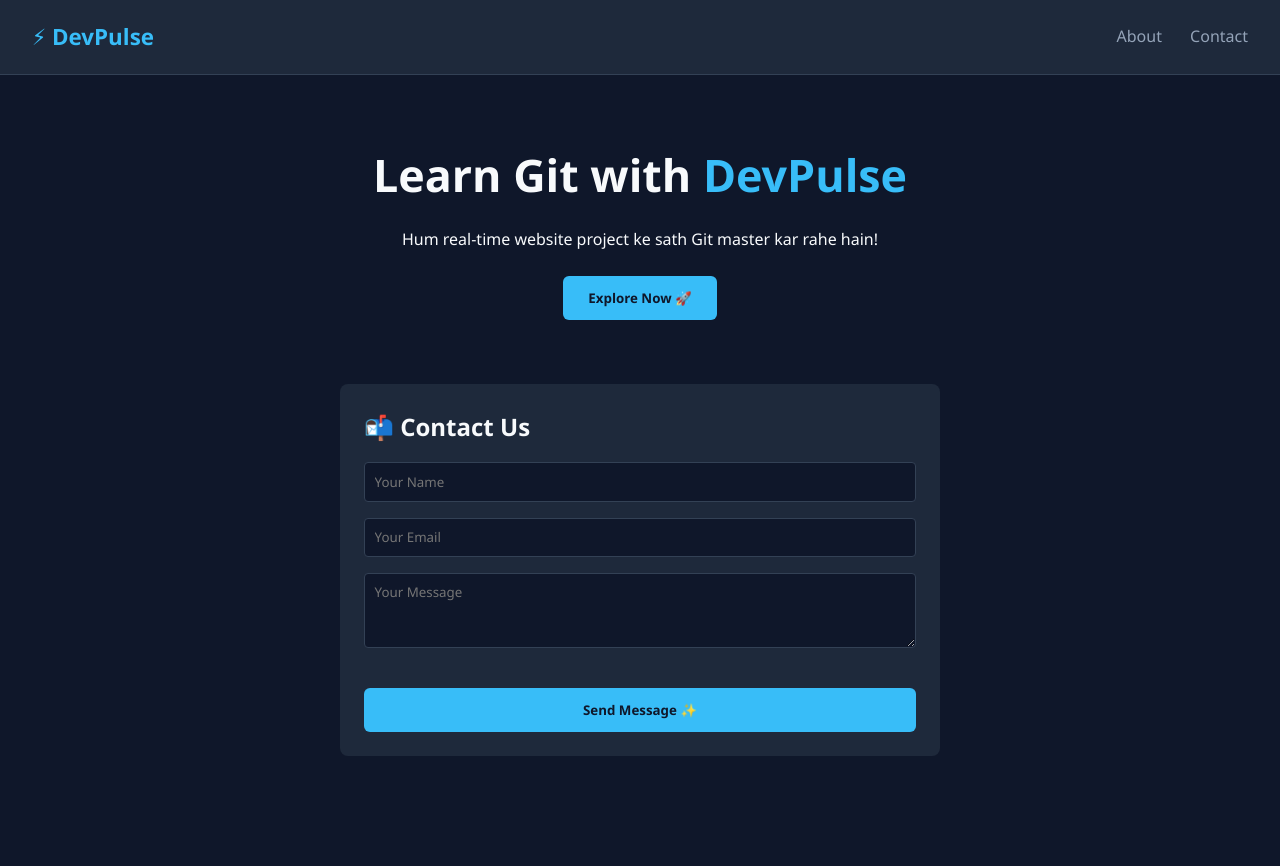
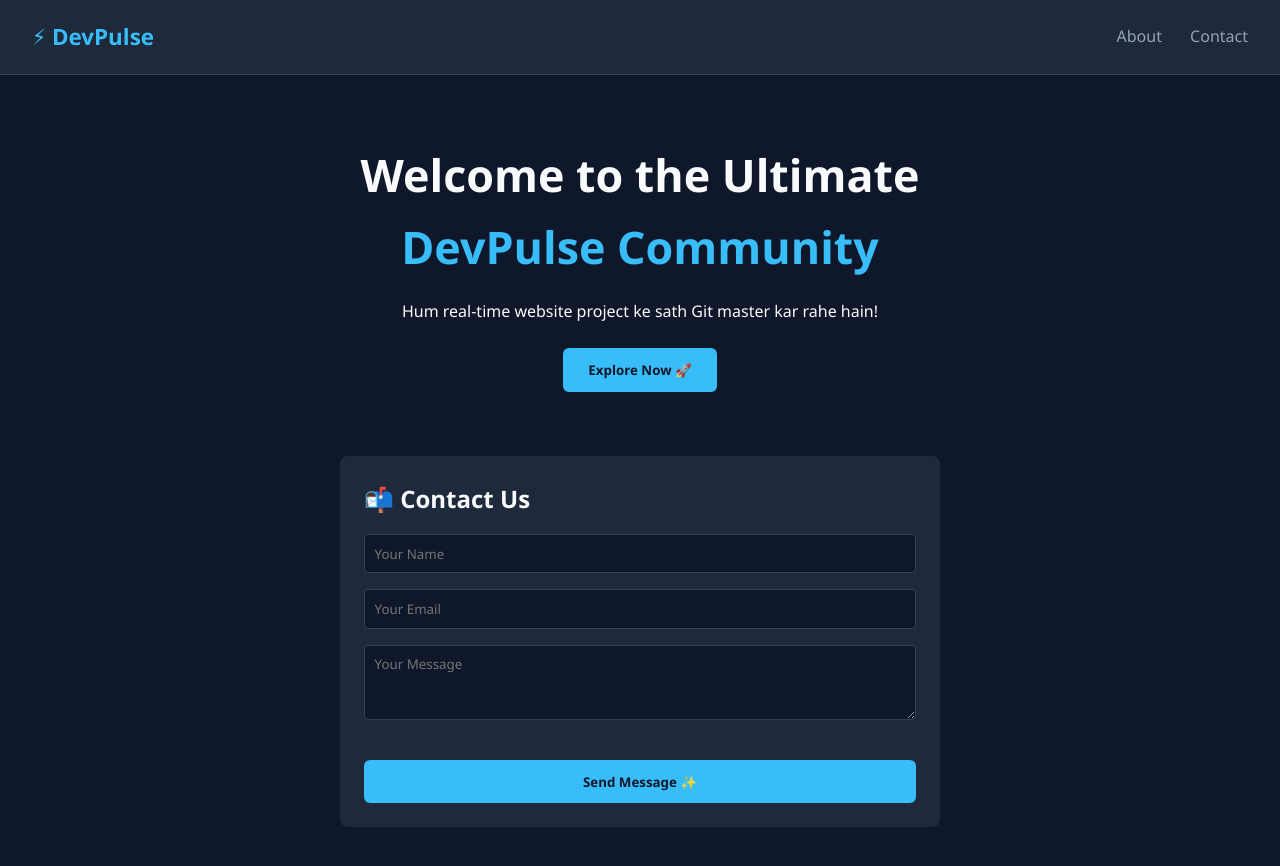
Before and after one commit to gitHarshjangir/Learning-gitub, a plain HTML site: page index.html in a window 1280 px wide. Before the commit the page ends 804 px from the top, so only its background shows below. Drawn offline with Linux system fonts and the light colour scheme.

Commit message:
feat: update headline on master branch

```diff
--- a/index.html
+++ b/index.html
@@ -16,12 +16,12 @@
   </header>
 
   <main class="hero">
-    <h1>Learn Git with <span class="highlight">DevPulse</span></h1>
+    <h1>Welcome to the Ultimate <span class="highlight">DevPulse Community</span></h1>
     <p>Hum real-time website project ke sath Git master kar rahe hain!</p>
     <button class="btn">Explore Now 🚀</button>
   </main>
 
-  <!-- Naya Feature: Contact Section -->
+  <!-- Contact Section -->
   <section class="contact-section" id="contact" style="max-width: 600px; margin: 3rem auto; padding: 1.5rem; background: #1e293b; border-radius: 8px;">
     <h2>📬 Contact Us</h2>
     <form style="display: flex; flex-direction: column; gap: 1rem; margin-top: 1rem;">
```
Also changed, not shown: 1 other file.
